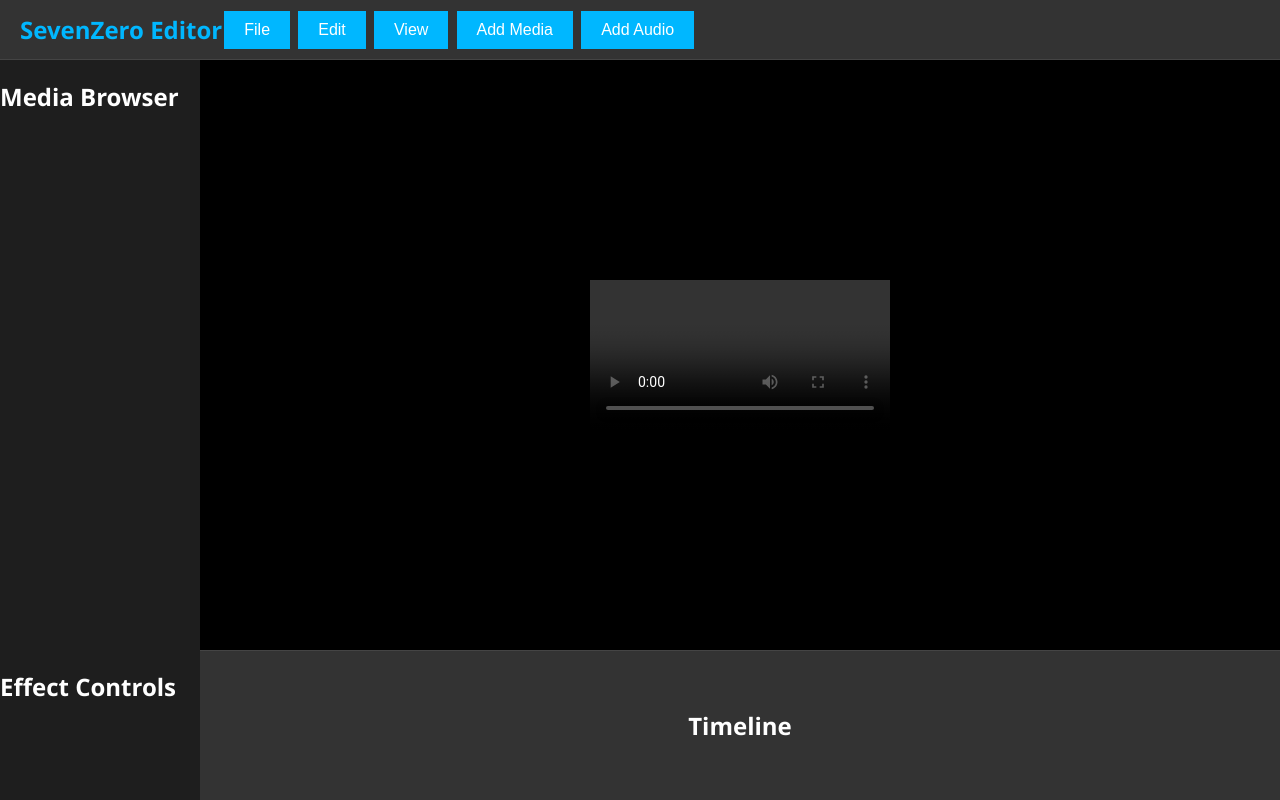
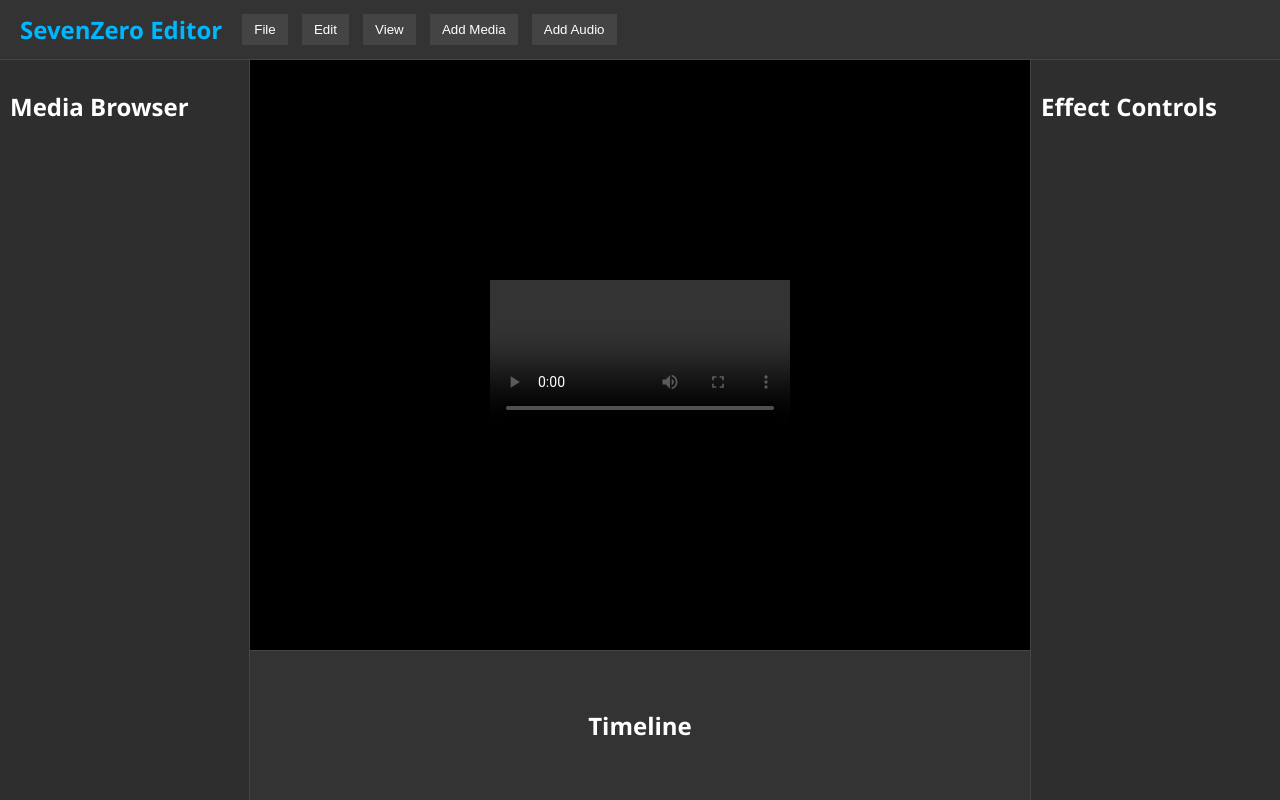
Before and after one commit to kompasucky/gooby, a plain HTML site: page index.html in a window 1280 px wide. Drawn offline with Linux system fonts and the light colour scheme.

Commit message:
Update style.css

```diff
--- a/style.css
+++ b/style.css
@@ -13,12 +13,12 @@ body {
 
 #app {
     display: grid;
-    grid-template-columns: 200px auto;
+    grid-template-columns: 250px auto 250px;
     grid-template-rows: 60px auto 150px;
     grid-template-areas:
-        "header header"
-        "sidebar content"
-        "sidebar timeline";
+        "header header header"
+        "media content effects"
+        "media timeline effects";
     height: 100%;
 }
 
@@ -35,13 +35,29 @@ header h1 {
     font-size: 1.5em;
     font-weight: bold;
     color: #00b7ff;
+    margin-right: 20px;
 }
 
-.sidebar {
-    grid-area: sidebar;
+nav button {
+    background-color: #444;
+    border: none;
+    color: white;
+    padding: 8px 12px;
+    margin-right: 10px;
+    cursor: pointer;
+    transition: background-color 0.3s ease;
+}
+
+nav button:hover {
+    background-color: #555;
+}
+
+.media-browser {
+    grid-area: media;
     background-color: #2e2e2e;
     padding: 10px;
     border-right: 1px solid #444;
+    overflow-y: auto;
 }
 
 .content {
@@ -52,6 +68,13 @@ header h1 {
     align-items: center;
 }
 
+.effect-controls {
+    grid-area: effects;
+    background-color: #2e2e2e;
+    padding: 10px;
+    border-left: 1px solid #444;
+}
+
 .timeline {
     grid-area: timeline;
     background-color: #333;
@@ -60,22 +83,5 @@ header h1 {
     align-items: center;
     justify-content: center;
     border-top: 1px solid #444;
+    overflow-x: scroll;
 }
-
-button {
-    background-color: #00b7ff;
-    border: none;
-    color: white;
-    padding: 10px 20px;
-    text-align: center;
-    text-decoration: none;
-    display: inline-block;
-    font-size: 16px;
-    margin: 4px 2px;
-    cursor: pointer;
-    transition: background-color 0.3s ease;
-}
-
-button:hover {
-    background-color: #007b99;
-}
```
